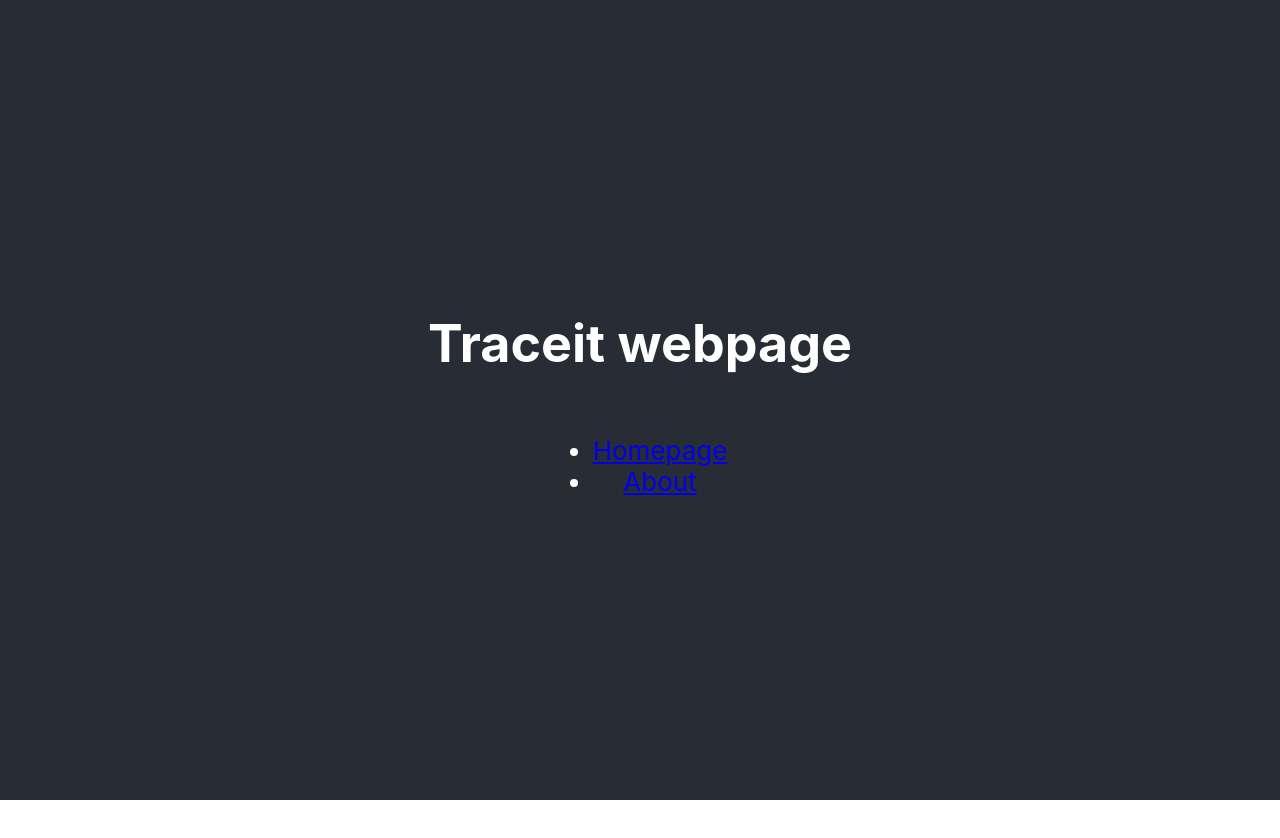
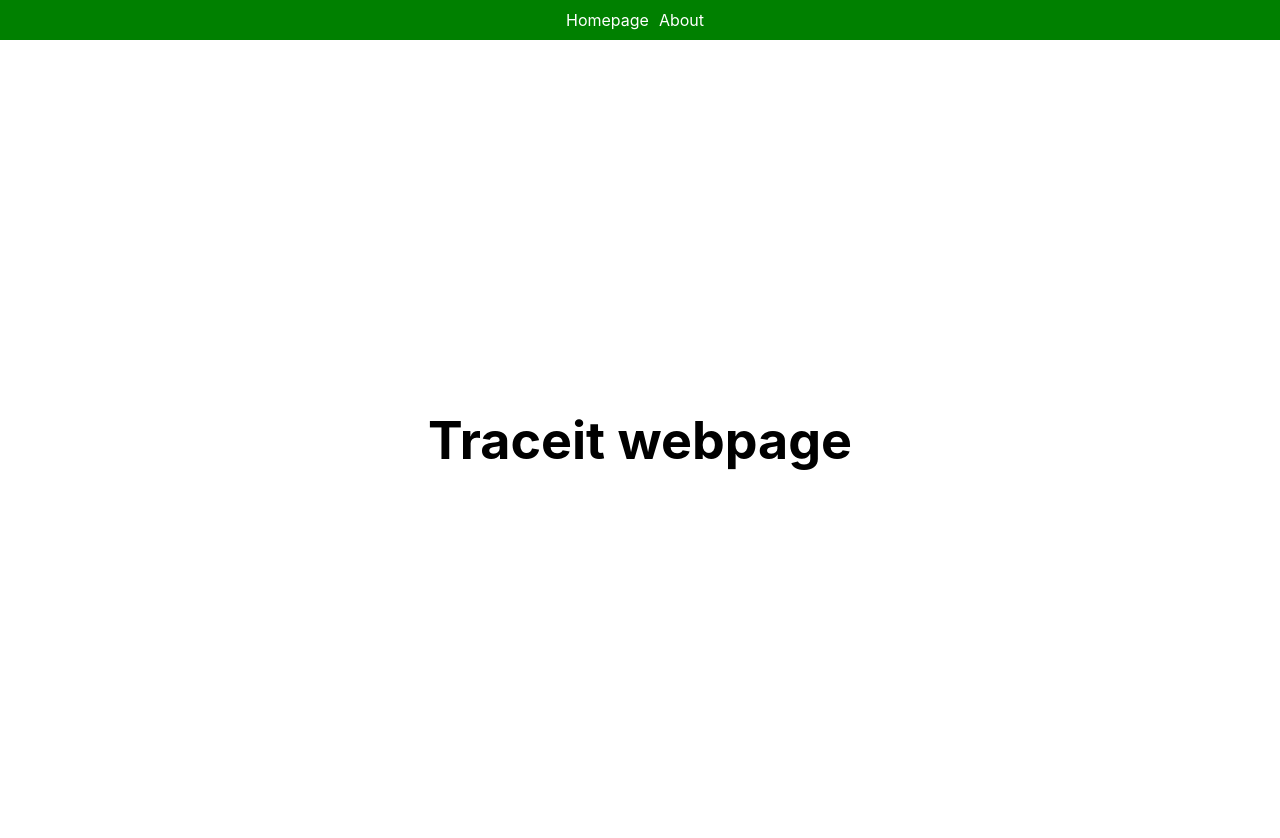
Before and after one commit to TraceItApp/traceit-main-webpage, a React (Create React App) app: page / in a window 1280 px wide. Before the commit the page ends 800 px from the top, so only its background shows below. Built offline with nearby package versions, Linux system fonts and the light colour scheme.

Commit message:
Design Changes
Added a more "Traceit" look rather than the dull react page

```diff
--- a/src/App.css
+++ b/src/App.css
@@ -14,19 +14,50 @@
 }
 
 .App-header {
-  background-color: #282c34;
+  background-color: #ffffff;
   min-height: 100vh;
   display: flex;
   flex-direction: column;
   align-items: center;
   justify-content: center;
   font-size: calc(10px + 2vmin);
-  color: white;
+  color: rgb(0, 0, 0);
 }
 
 .App-link {
   color: #61dafb;
 }
+
+/* App.css */
+.App {
+  text-align: center;
+}
+
+.Navbar {
+  background-color: green;
+  padding: 10px;
+}
+
+.Nav-links {
+  list-style-type: none;
+  margin: 0;
+  padding: 0;
+}
+
+.Nav-links li {
+  display: inline;
+  margin-right: 10px;
+}
+
+.Nav-links li a {
+  color: #fff;
+  text-decoration: none;
+}
+
+.Nav-links li a:hover {
+  text-decoration: underline;
+}
+
 
 @keyframes App-logo-spin {
   from {
--- a/src/App.js
+++ b/src/App.js
@@ -4,14 +4,14 @@ import './App.css';
 function App() {
   return (
     <div className="App">
+      <nav className="Navbar">
+        <ul className="Nav-links">
+          <li><a href="/">Homepage</a></li>
+          <li><a href="/about">About</a></li>
+        </ul>
+      </nav>
       <header className="App-header">
         <h1>Traceit webpage</h1>
-        <nav>
-          <ul className="Nav-links">
-            <li><a href="/">Homepage</a></li>
-            <li><a href="/about">About</a></li>
-          </ul>
-        </nav>
       </header>
     </div>
   );
```
